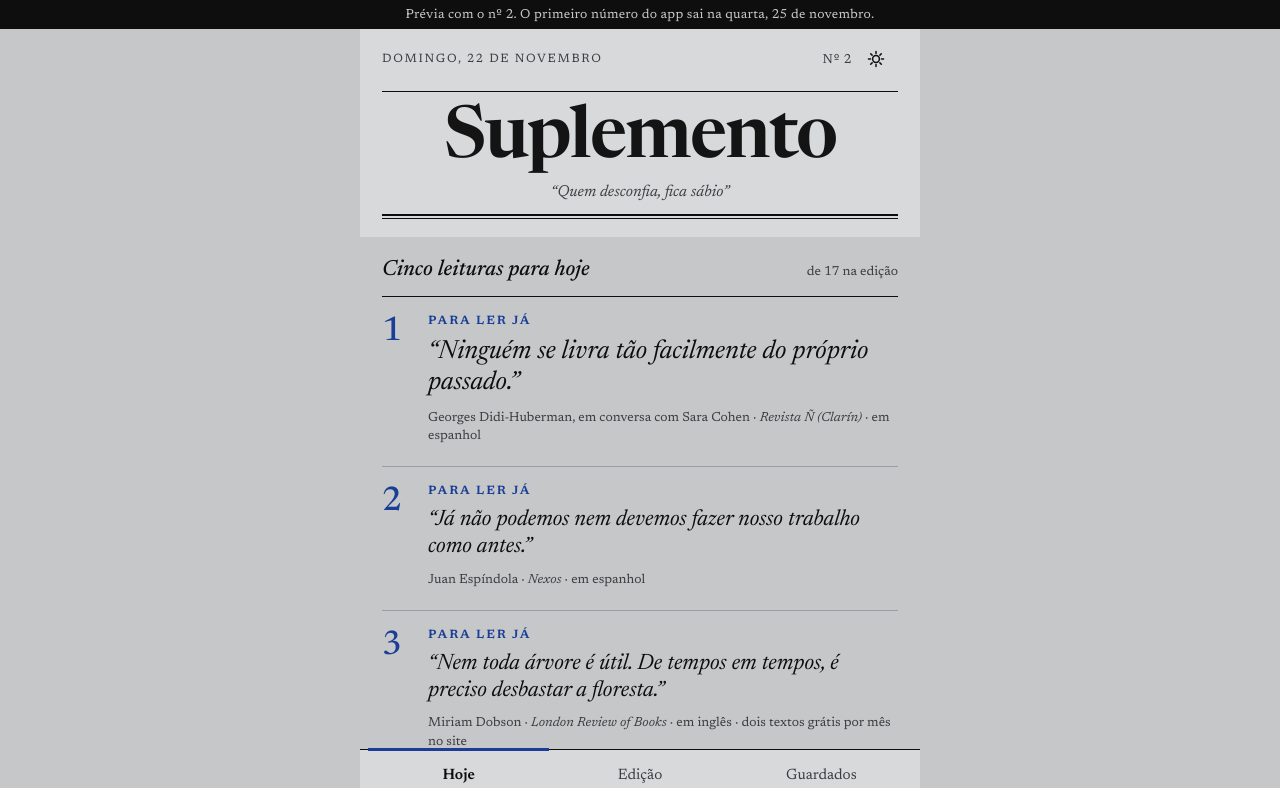
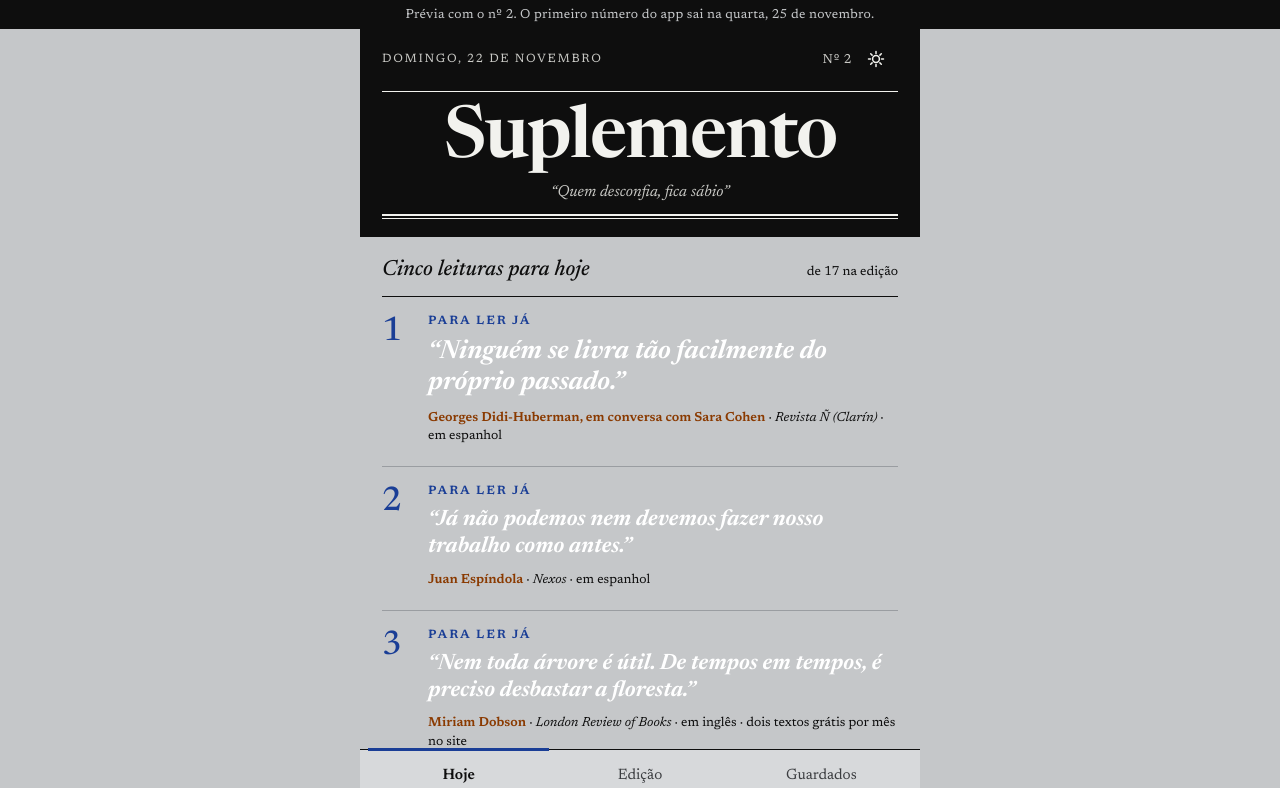
Before and after one commit to miguelbconde/suplemento-app, a plain HTML site: page app/index.html in a window 1280 px wide. Both pictures are taken after a click on the button "Tom cinza". Shown: the top 788 px of the page. Drawn offline with Linux system fonts and the light colour scheme.

Commit message:
Tom cinza: cabeçalho preto, chamadas brancas em itálico e negrito, nomes em laranja
Co-Authored-By: Claude Opus 5.5 <noreply@anthropic.com>
Claude-Session: https://claude.ai/code/session_01HkDh7LzcpEb4pWHyg1e1fc

```diff
--- a/app/app.js
+++ b/app/app.js
@@ -131,7 +131,7 @@
   function quem(v) { return v.assinatura || (v.autor && v.autor !== '—' ? v.autor : ''); }
   function linhaMeta(v) {
     var p = [];
-    if (quem(v)) p.push(esc(quem(v)));
+    if (quem(v)) p.push('<span class="nome">' + esc(quem(v)) + '</span>');
     p.push(veiculoHTML(v));
     return p.concat(marcas(v)).join(' · ');
   }
@@ -213,7 +213,7 @@
       '<div class="topo-dir"><span>' + pos + '</span>' + botaoTema() + '</div></div>' +
       '<article class="verbete"><span class="rubrica">' + esc(s ? s.nome : '') + '</span>' +
       '<div class="citacao-bloco"><span class="aspas" aria-hidden="true">“</span><p class="citacao">' + md(v.citacao) + '</p></div>' +
-      '<div class="assinatura"><span>' + (quem(v) ? esc(quem(v)) : veiculoHTML(v)) + '</span></div>' +
+      '<div class="assinatura"><span>' + (quem(v) ? '<span class="nome">' + esc(quem(v)) + '</span>' : veiculoHTML(v)) + '</span></div>' +
       '<p class="resumo">' + md(v.resumo) + '</p>' + mesma +
       '<dl class="ficha"><dt>Onde</dt><dd>' + veiculoHTML(v) + '</dd><dt>Língua</dt><dd>' + lingua + '</dd><dt>Acesso</dt><dd>' + acesso + '</dd></dl>' +
       '<a class="botao-principal" href="' + esc(v.url) + '" target="_blank" rel="noopener">Ler em <em>' + esc(v.veiculo) + '</em>' + ICONES.fora + '</a>' +
--- a/app/style.css
+++ b/app/style.css
@@ -60,7 +60,6 @@
   background-color: #D7D9DB;
 }
 :root[data-tema="noite"] .cabeca { padding-bottom: 18px; }
-:root[data-tema="noite"] .cabeca h1 { color: #141414; }
 :root[data-tema="noite"] .indice button { background: #C5C7C9; }
 :root[data-tema="noite"] .botao-principal { background: #1A3E96; color: #F1F1EC; }
 :root[data-tema="noite"] .botao-principal svg { stroke: #F1F1EC; }
@@ -223,3 +222,17 @@ button { font: inherit; color: inherit; }
 .faixa-previa { display: none; }
 body.previa .faixa-previa, .exemplo .faixa-previa { display: block; padding: calc(8px + env(safe-area-inset-top)) 16px 8px; background: var(--tinta); color: var(--papel); font-size: 13px; text-align: center; letter-spacing: 0.02em; }
 body.previa .pagina, .exemplo .pagina { padding-top: 0; }
+
+/* tom cinza, rodada 4: cabeçalho preto, chamadas em branco (itálico e negrito),
+   texto de apoio em preto e nomes em laranja */
+:root[data-tema="noite"] .cabeca {
+  --tinta: #F2F2EE;
+  --cinza: #C9C9C5;
+  background: #0E0E0E;
+  color: var(--tinta);
+}
+:root[data-tema="noite"] .citacao-lista { color: #FFFFFF; font-weight: 650; }
+:root[data-tema="noite"] .meta { color: #0E0E0E; }
+:root[data-tema="noite"] .nome { color: #8A3A00; font-weight: 600; }
+:root[data-tema="noite"] .verbete .assinatura span { color: #0E0E0E; }
+:root[data-tema="noite"] .resumo strong { color: #A84800; }
--- a/app/sw.js
+++ b/app/sw.js
@@ -1,6 +1,6 @@
 /* Suplemento — service worker: o app abre sem internet.
  * Casca do app: do cache, atualizada em segundo plano. Edições (JSON): primeiro da rede, cache como reserva. */
-var VERSAO = 'suplemento-v8';
+var VERSAO = 'suplemento-v9';
 var CASCA = ['./', 'index.html', 'style.css', 'app.js', 'manifest.webmanifest',
   'fonts/newsreader-latin-opsz-normal.woff2', 'fonts/newsreader-latin-opsz-italic.woff2',
   'icons/icon-192.png', 'icons/apple-touch-icon.png'];
```
